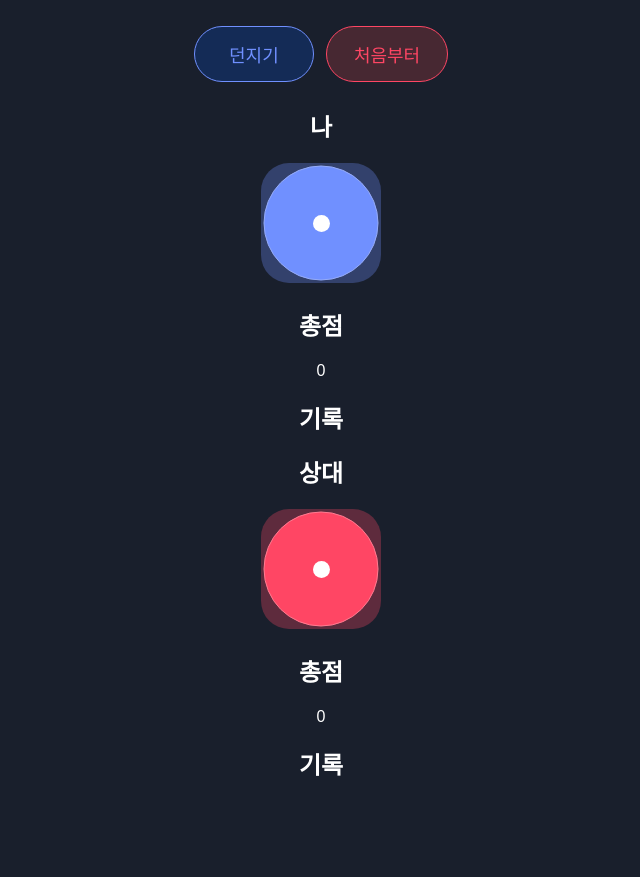
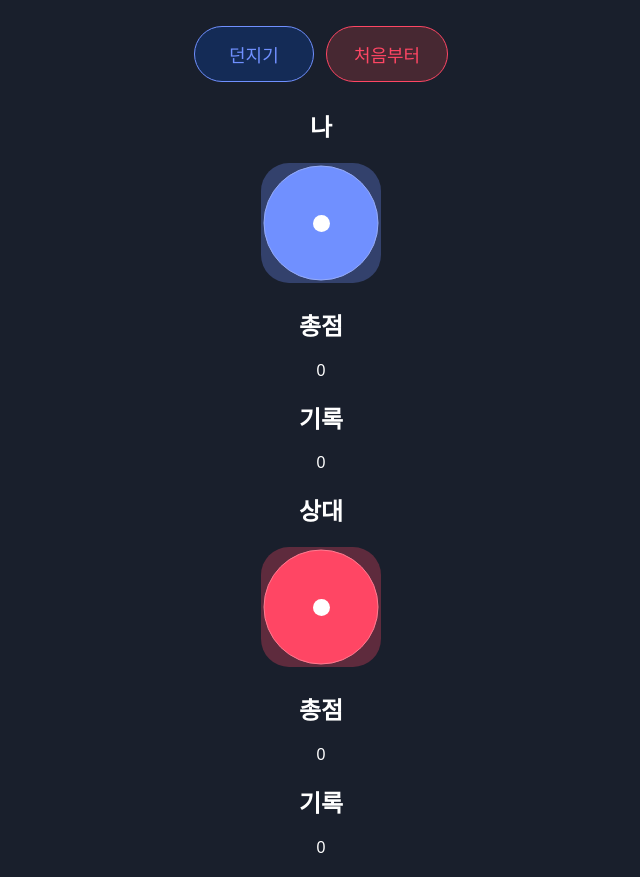
Before and after one commit to gdwb3219/Codeit_React_DiceGame, a React (Create React App) app: page / in a window 1280 px wide. Shown: the whole page, without its empty margins (319-959 px from the left). Before the commit the page ends 801 px from the top, so only its background shows below. Built offline with nearby package versions, Linux system fonts and the light colour scheme; the HTML template or start-up script is replaced by a standard one.

Commit message:
Delete HTML

```diff
--- a/src/App.css
+++ b/src/App.css
@@ -1,3 +1,7 @@
 .App .App-button {
+  margin: 100px;
+}
+
+.App .buttonItem {
   margin: 10px;
 }
--- a/src/App.js
+++ b/src/App.js
@@ -10,10 +10,10 @@ function random(n) {
 function App() {
   const [num, setNum] = useState(1);
   const [sum, setSum] = useState(0);
-  const [gameHistory, setGameHistory] = useState([]);  // 배열 (참조형이기 때문에)
+  const [gameHistory, setGameHistory] = useState([0]);  // 배열 (참조형이기 때문에)
   const [otherNum, setOtherNum] = useState(1);
   const [otherSum, setOtherSum] = useState(0);
-  const [otherGameHistory, setOtherGameHistory] = useState([]);  // 배열 (참조형이기 때문에)
+  const [otherGameHistory, setOtherGameHistory] = useState([0]);  // 배열 (참조형이기 때문에)
 
   const handleRollClick = () => {
     const nextNum = random(6);
@@ -29,10 +29,10 @@ function App() {
   const handleClearClick = () => {
     setNum(1);
     setSum(0);
-    setGameHistory([]);
+    setGameHistory([0]);
     setOtherNum(1);
     setOtherSum(0);
-    setOtherGameHistory([]);
+    setOtherGameHistory([0]);
   };
 
   return (
@@ -41,9 +41,8 @@ function App() {
         <Button className="App-button" color="blue" onClick={handleRollClick}>던지기</Button>
         <Button className="App-button" color="red" onClick={handleClearClick}>처음부터</Button>
       </div>
-      <div>
-        <Board name = "나" color="blue" num={num} sum={sum} gameHistory={gameHistory} />
-        <Board name = "상대" color="red" num={otherNum} sum={otherSum} gameHistory={otherGameHistory} />
+      <div className='buttonItem'>
+        <Board name = "나" color="blue" num={num} sum={sum} gameHistory={gameHistory} /><Board name = "상대" color="red" num={otherNum} sum={otherSum} gameHistory={otherGameHistory} />
       </div>
     </div>
   );
--- a/src/Board.js
+++ b/src/Board.js
@@ -8,7 +8,7 @@ function Board({name, color, num, sum, gameHistory}) {
       <h2>총점</h2>
       <p>{sum}</p>
       <h2>기록</h2>
-      <p>{gameHistory.join(', ')}</p>
+      <p>{gameHistory && gameHistory.join(', ')}</p>
     </div>
   );
 }
```
